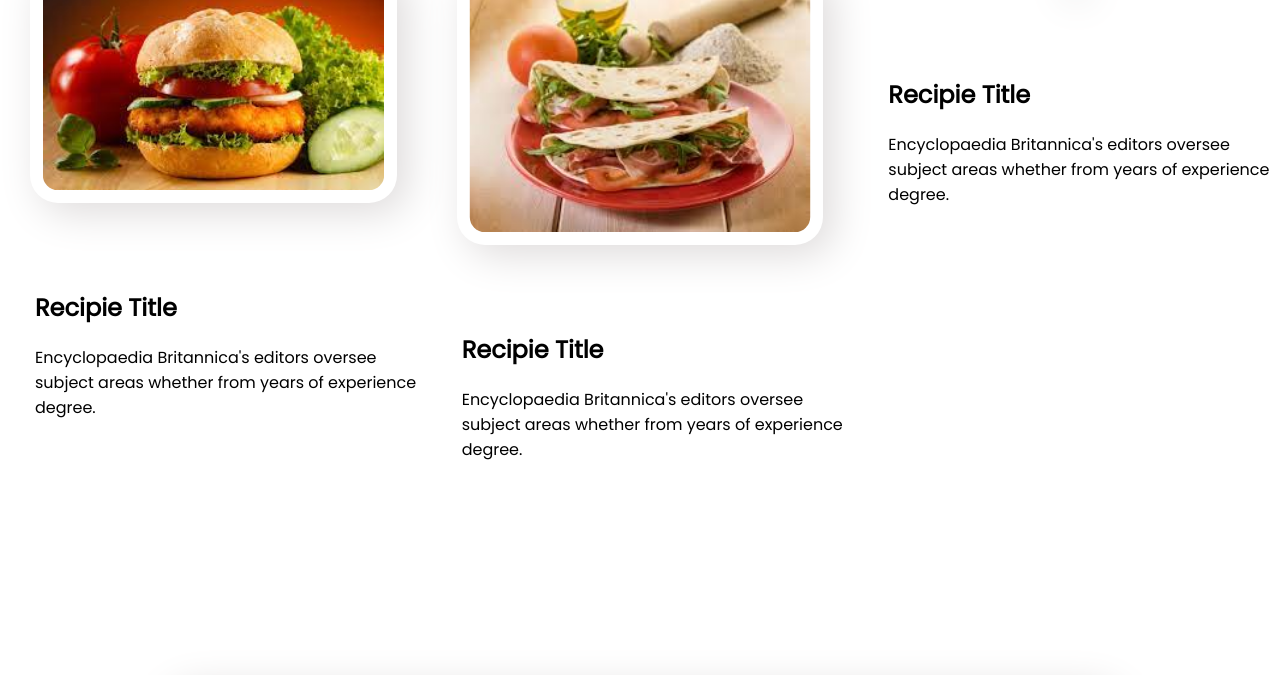
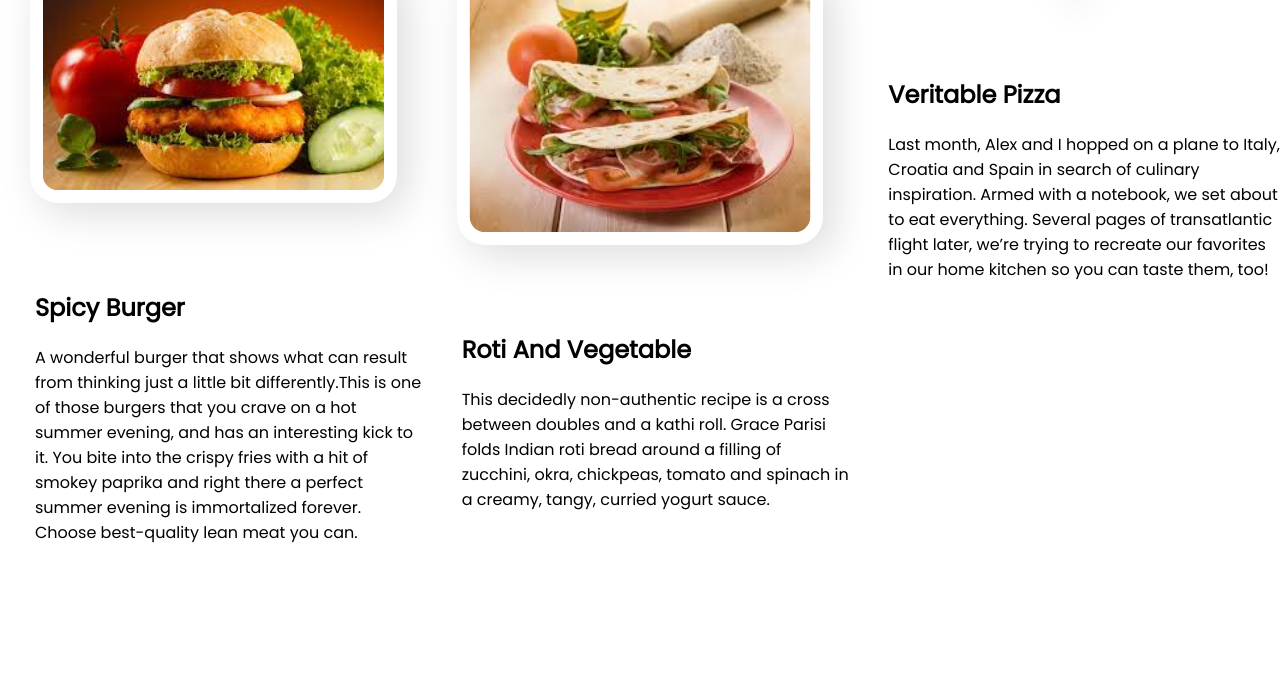
Before and after one commit to assmaul/food-information, a plain HTML site: page index.html in a window 1280 px wide. Shown: the part 1448-2123 px from the top of the page. Drawn offline with Linux system fonts and the light colour scheme.

Commit message:
again work

```diff
--- a/index.html
+++ b/index.html
@@ -50,8 +50,8 @@
                     <img src="food-network-main/images/food/food0.jpg" alt="">
                 </div>
                 <div class="recipe-name">
-                    <h2>Recipie Title</h2>
-                    <p>Encyclopaedia Britannica's editors oversee subject areas whether from years of experience degree.</p>
+                    <h2>Spicy Burger</h2>
+                    <p>A wonderful burger that shows what can result from thinking just a little bit differently.This is one of those burgers that you crave on a hot summer evening, and has an interesting kick to it. You bite into the crispy fries with a hit of smokey paprika and right there a perfect summer evening is immortalized forever. Choose best-quality lean meat you can.</p>
                 </div>
             </div>
             <div class="recipe flexible">
@@ -59,8 +59,8 @@
                     <img src="food-network-main/images/food/food1.jpg" alt="">
                 </div>
                 <div class="recipe-name">
-                    <h2>Recipie Title</h2>
-                    <p>Encyclopaedia Britannica's editors oversee subject areas whether from years of experience degree.</p>
+                    <h2>Roti And Vegetable</h2>
+                    <p>This decidedly non-authentic recipe is a cross between doubles and a kathi roll. Grace Parisi folds Indian roti bread around a filling of zucchini, okra, chickpeas, tomato and spinach in a creamy, tangy, curried yogurt sauce.</p>
                 </div>
             </div>
             <div class="recipe flexible">
@@ -68,8 +68,8 @@
                     <img src="food-network-main/images/food/food5.jpg" alt="">
                 </div>
                 <div class="recipe-name">
-                    <h2>Recipie Title</h2>
-                    <p>Encyclopaedia Britannica's editors oversee subject areas whether from years of experience degree.</p>
+                    <h2>Veritable Pizza</h2>
+                    <p>Last month, Alex and I hopped on a plane to Italy, Croatia and Spain in search of culinary inspiration. Armed with a notebook, we set about to eat everything. Several pages of transatlantic flight later, we’re trying to recreate our favorites in our home kitchen so you can taste them, too!</p>
                 </div>
             </div>
         </div>
@@ -92,7 +92,7 @@
     </section>
     <section class="last-section">
         <div class="footer">
-            <h3><span class="other-color">Food</span> Info</h3>
+            <h3><span class="other-color">Food</span> Info.</h3>
             <p>Skip Unhealthy Food!
                 Live A Healthy And
                 Beautiful Life.</p>
```
